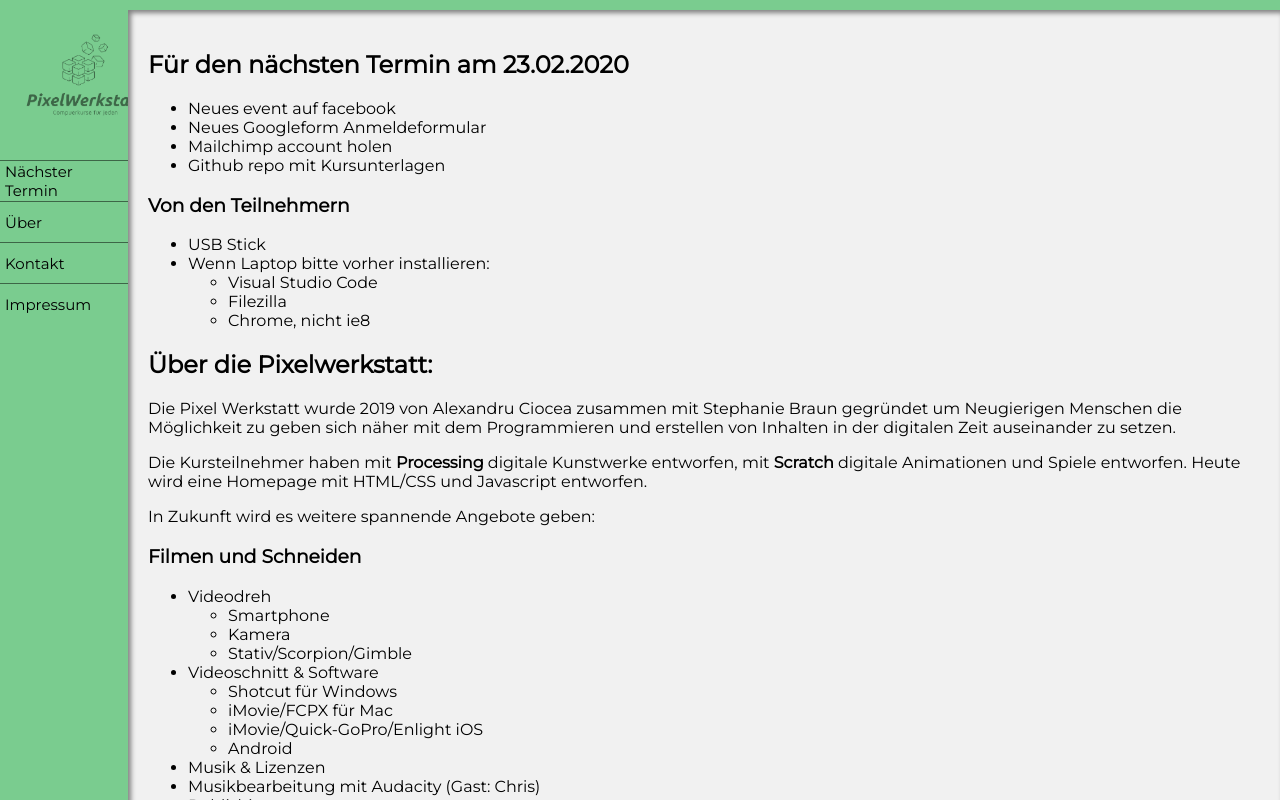
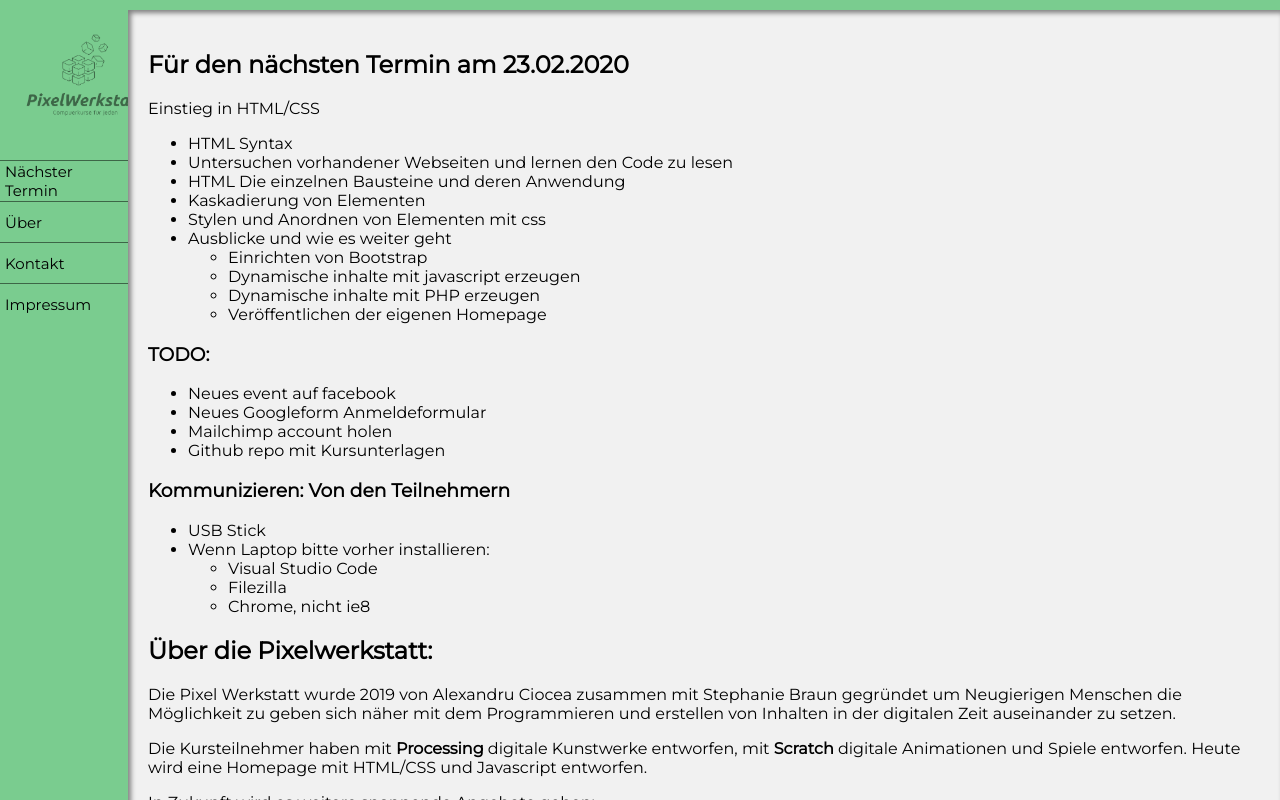
Before and after one commit to soma-web/PixelWerkstatt_Html, a plain HTML site: page index.html in a window 1280 px wide. Drawn offline with Linux system fonts and the light colour scheme.

Commit message:
nächster termin weiter ausgebaut

```diff
--- a/index.html
+++ b/index.html
@@ -104,6 +104,24 @@
             <div class="flex-item-content">
                 <article id="next-meeting">
                     <h1>Für den nächsten Termin am 23.02.2020</h1>
+                    <p>
+                        Einstieg in HTML/CSS
+                        <ul>
+                            <li>HTML Syntax</li>
+                            <li>Untersuchen vorhandener Webseiten und lernen den Code zu lesen</li>
+                            <li>HTML Die einzelnen Bausteine und deren Anwendung</li>
+                            <li>Kaskadierung von Elementen</li>
+                            <li>Stylen und Anordnen von Elementen mit css</li>
+                            <li>Ausblicke und wie es weiter geht</li>
+                            <ul>
+                                <li>Einrichten von Bootstrap</li>
+                                <li>Dynamische inhalte mit javascript erzeugen</li>
+                                <li>Dynamische inhalte mit PHP erzeugen</li>
+                                <li>Veröffentlichen der eigenen Homepage</li>
+                            </ul>
+                        </ul>
+                    </p>
+                    <h3>TODO:</h3>
                     <ul>
                         <li>Neues event auf facebook</li>
                         <li>Neues Googleform Anmeldeformular</li>
@@ -111,7 +129,7 @@
                         <li>Github repo mit Kursunterlagen</li>
                     </ul>
 
-                    <h3>Von den Teilnehmern</h3>
+                    <h3>Kommunizieren: Von den Teilnehmern</h3>
                     <ul>
                         <li>USB Stick</li>
                         <li>Wenn Laptop bitte vorher installieren:</li>
```
